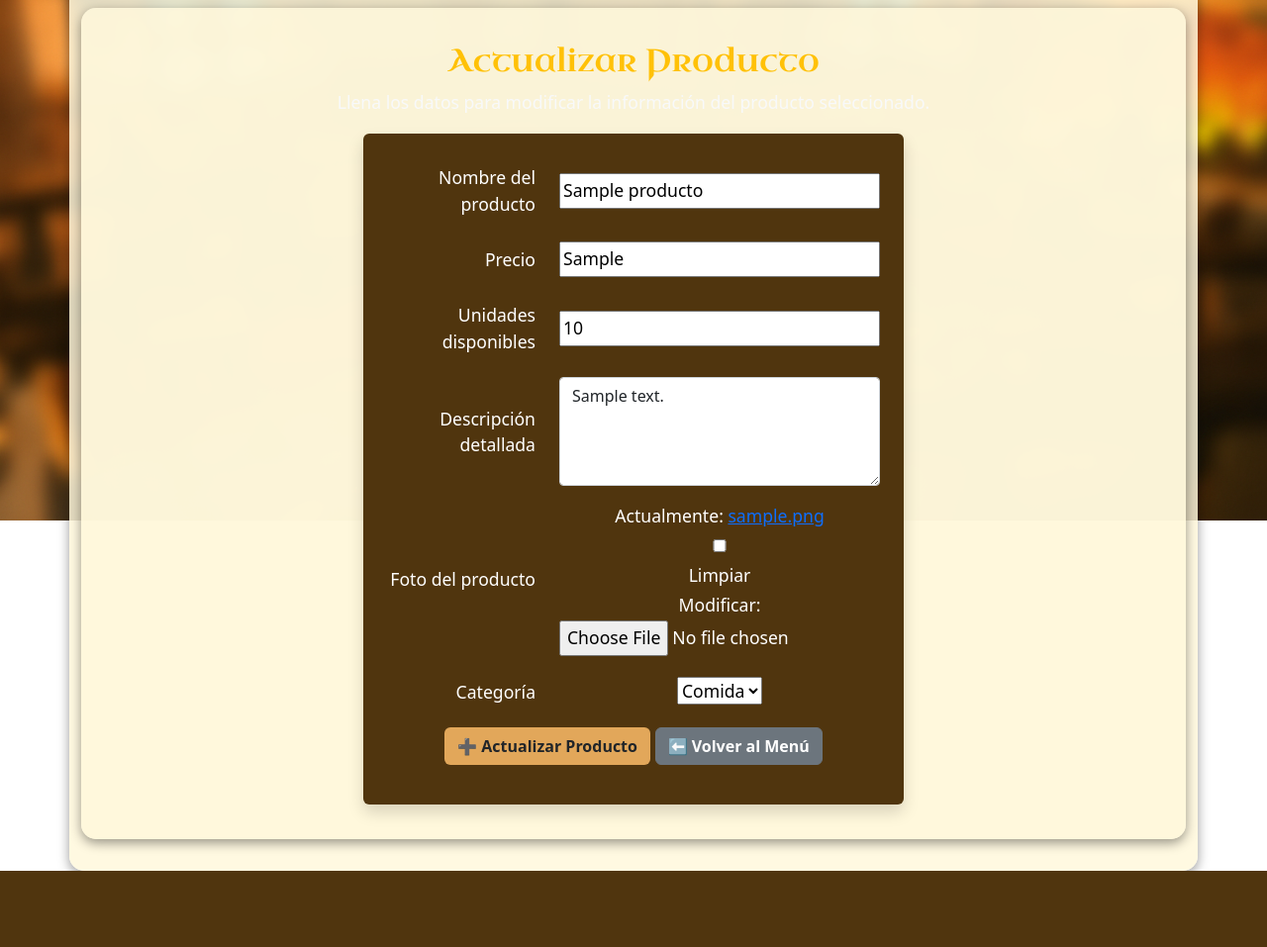
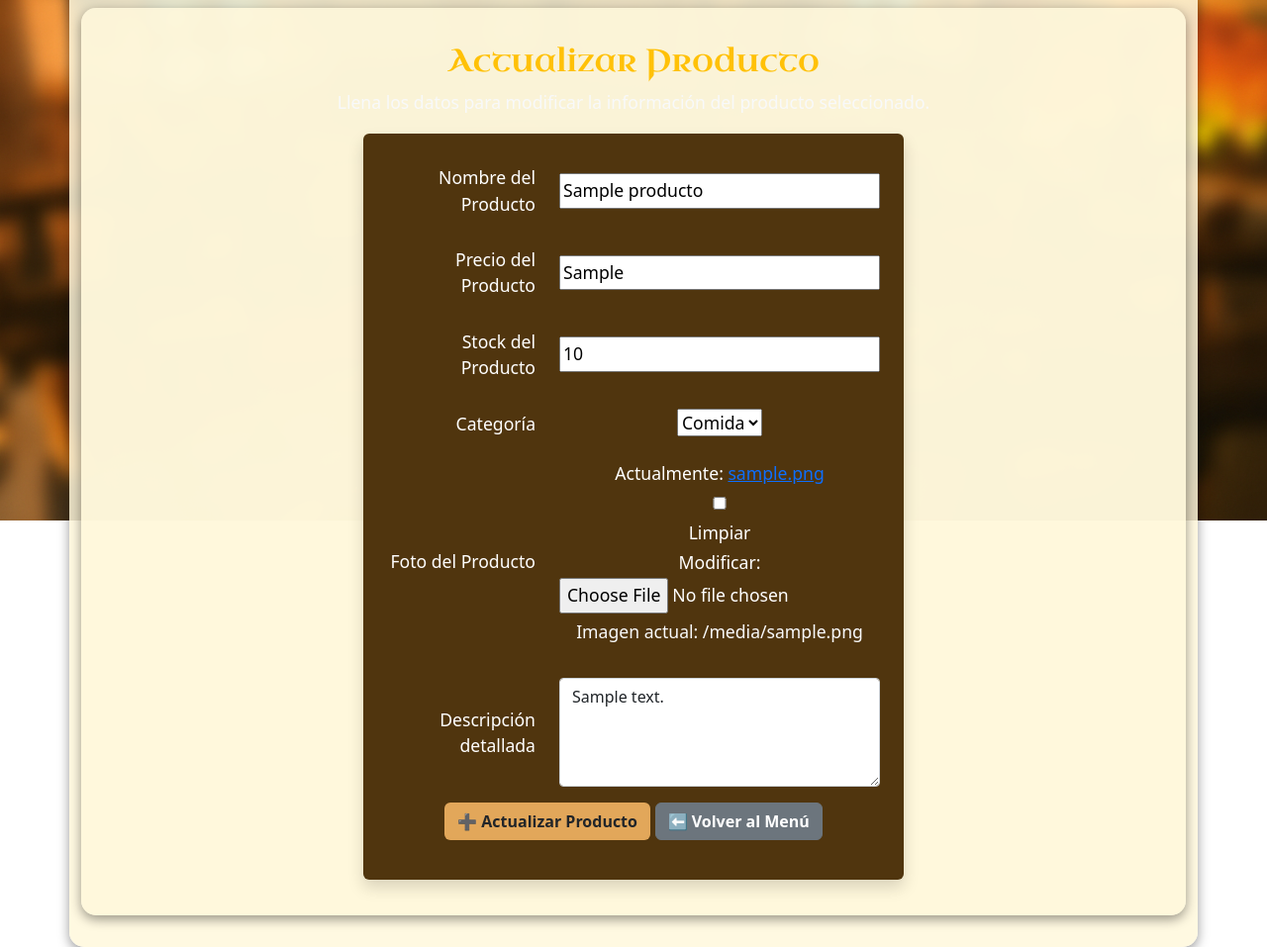
Before and after one commit to AyelenSamarra/ProyectoFinalPython-Samarra, a Django app: page /productos/update/1/ in a window 1280 px wide. Shown: the part 301-1258 px from the top of the page at 99% size. Before the commit the page ends 1181 px from the top, so only its background shows below. Run offline with Django 5.2, Linux system fonts and the light colour scheme; a user stored in the database is signed in; tables that the repository leaves empty hold one stand-in row (values such as "Sample post"); some libraries are stand-ins or nearby versions; some web fonts are replaced.

Commit message:
Mas arreglos 3.0

```diff
--- a/Taberna/forms.py
+++ b/Taberna/forms.py
@@ -42,6 +42,8 @@ class ProductoForm(forms.ModelForm):
     nombre = forms.CharField(max_length=100, label='Nombre del Producto', required=True)
     precio = forms.CharField(max_length=100, label='Precio del Producto', required=True)
     stock = forms.IntegerField(label='Stock del Producto', required=True)
+    imagen = forms.ImageField(label='Foto del Producto', required=False)
+    descripcion = forms.CharField(widget=forms.Textarea, label='Descripción detallada', required=False)
 
     class Meta:
         model = Producto
--- a/Taberna/models.py
+++ b/Taberna/models.py
@@ -114,7 +114,10 @@ class User(AbstractUser):
     class Meta:
         db_table = 'Taberna_user'
 
-    REQUIRED_FIELDS = ['email', 'first_name', 'last_name']  # Standard Django fields
+    REQUIRED_FIELDS = ['email']
+
+    def get_short_name(self):
+        return self.nombre or self.username
 
 class Avatar(models.Model):
     imagen = models.ImageField(upload_to="avatares")
--- a/Taberna/templates/Taberna/actualizar_producto.html
+++ b/Taberna/templates/Taberna/actualizar_producto.html
@@ -5,7 +5,7 @@
   <h2 class="text-warning">Actualizar Producto</h2>
   <p class="text-light">Llena los datos para modificar la información del producto seleccionado.</p>
 
-  <form method="post" class="bg-taberna text-white p-4 rounded shadow w-50 mx-auto">
+  <form method="post" class="bg-taberna text-white p-4 rounded shadow w-50 mx-auto" enctype="multipart/form-data">
     {% csrf_token %}
     {% for field in form %}
       <div class="mb-3">
@@ -14,11 +14,16 @@
           <div class="col-sm-8">
             {% if field.name == 'descripcion' %}
               <textarea name="{{ field.name }}" id="{{ field.id_for_label }}" class="form-control bio-textarea" rows="4">{{ field.value|default:"" }}</textarea>
+            {% elif field.name == 'imagen' %}
+              {{ field }}
+              {% if field.value %}
+                <p class="text-light mt-1">Imagen actual: {{ field.value.url }}</p>
+              {% endif %}
             {% else %}
-            {{ field }}
+              {{ field }}
+            {% endif %}
             {% if field.errors %}
               <div class="text-danger mt-1">{{ field.errors }}</div>
-            {% endif %}
             {% endif %}
           </div>
         </div>
--- a/Taberna/views.py
+++ b/Taberna/views.py
@@ -156,9 +156,10 @@ class ProductoDetailView(DetailView):
 
 class ProductoUpdateView(LoginRequiredMixin, UpdateView):
     model = Producto
-    fields = ["nombre", "precio", "stock", "descripcion", "imagen", "categoria"]
+    form_class = ProductoForm
     template_name = 'Taberna/actualizar_producto.html'
     success_url = reverse_lazy('Taberna:productos')
+
 
 class ProductoDeleteView(LoginRequiredMixin, DeleteView):
     model = Producto
```
